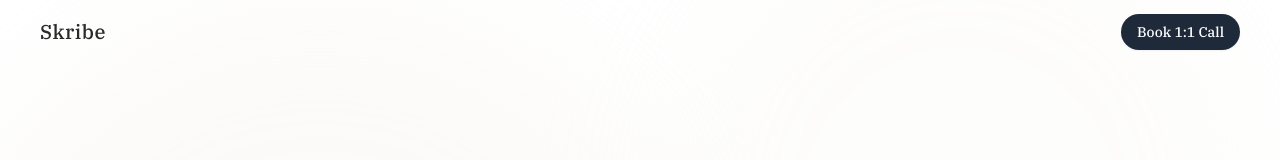
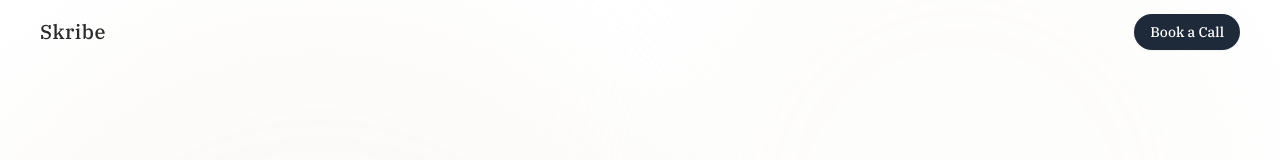
Before and after one commit to HenriquesPontes/Prompt-Academy, a Next.js app: page / in a window 1280 px wide. Shown: the top 160 px of the page. Built offline with nearby package versions, Linux system fonts and the light colour scheme.

Commit message:
feat: add Calendly link to 'Book a Call' buttons

```diff
--- a/app/page.tsx
+++ b/app/page.tsx
@@ -16,10 +16,12 @@ export default function Home() {
           <span className="font-serif font-medium text-xl tracking-wide text-ink">Skribe</span>
         </Link>
         <Link
-          href="#"
+          href="https://calendly.com/hpontes-31"
+          target="_blank"
+          rel="noopener noreferrer"
           className="text-sm font-medium bg-accent text-paper px-4 py-2 rounded-full hover:bg-accent-deep-green transition-colors flex items-center gap-2 shadow-sm"
         >
-          Book 1:1 Call
+          Book a Call
         </Link>
       </header>
 
--- a/app/prompt-academy/play/page.tsx
+++ b/app/prompt-academy/play/page.tsx
@@ -123,10 +123,12 @@ export default function PlayPromptAcademyPage() {
         </Link>
         <div className="flex items-center gap-4">
           <Link
-            href="#"
+            href="https://calendly.com/hpontes-31"
+            target="_blank"
+            rel="noopener noreferrer"
             className="hidden md:flex text-sm font-medium bg-accent text-paper px-4 py-1.5 rounded-full hover:bg-accent-deep-green transition-colors items-center gap-2 shadow-sm"
           >
-            Book 1:1 Call
+            Book a Call
           </Link>
           <button
             onClick={() => setIsGlossaryOpen(true)}
--- a/app/tech-stack/page.tsx
+++ b/app/tech-stack/page.tsx
@@ -57,10 +57,12 @@ export default function TechStackGuidePage() {
           <span className="font-serif font-medium text-xl tracking-wide text-ink">Skribe</span>
         </Link>
         <Link
-          href="#"
+          href="https://calendly.com/hpontes-31"
+          target="_blank"
+          rel="noopener noreferrer"
           className="text-sm font-medium bg-accent text-paper px-4 py-2 rounded-full hover:bg-accent-deep-green transition-colors flex items-center gap-2 shadow-sm"
         >
-          Book 1:1 Call
+          Book a Call
         </Link>
       </header>
 
--- a/app/tech-stack/prompts/page.tsx
+++ b/app/tech-stack/prompts/page.tsx
@@ -56,10 +56,12 @@ export default function PromptsGuidePage() {
              <ArrowRight className="w-4 h-4 rotate-180" /> Back to Beginner's Guide
           </Link>
           <Link
-            href="#"
+            href="https://calendly.com/hpontes-31"
+            target="_blank"
+            rel="noopener noreferrer"
             className="text-sm font-medium bg-accent text-paper px-4 py-2 rounded-full hover:bg-accent-deep-green transition-colors flex items-center gap-2 shadow-sm"
           >
-            Book 1:1 Call
+            Book a Call
           </Link>
         </div>
       </header>
```
